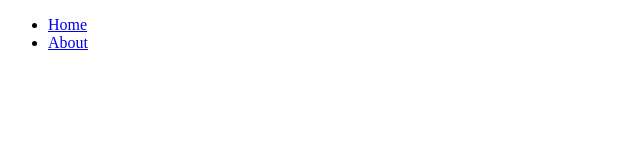
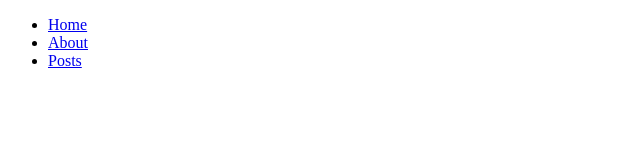
Before and after one commit to newbornfrontender/vue-cli-experiments, a Vue app: page /posts in a window 1280 px wide. Shown: the top 160 px of the page, without its empty margins (0-640 px from the left). Built offline with nearby package versions, Linux system fonts and the light colour scheme.

Commit message:
Добавил ссылку на посты

```diff
--- a/src/components/NavList.vue
+++ b/src/components/NavList.vue
@@ -16,6 +16,10 @@ export default {
         title: 'About',
         path: '/about',
       },
+      {
+        title: 'Posts',
+        path: '/posts',
+      },
     ],
   }),
 };
```
